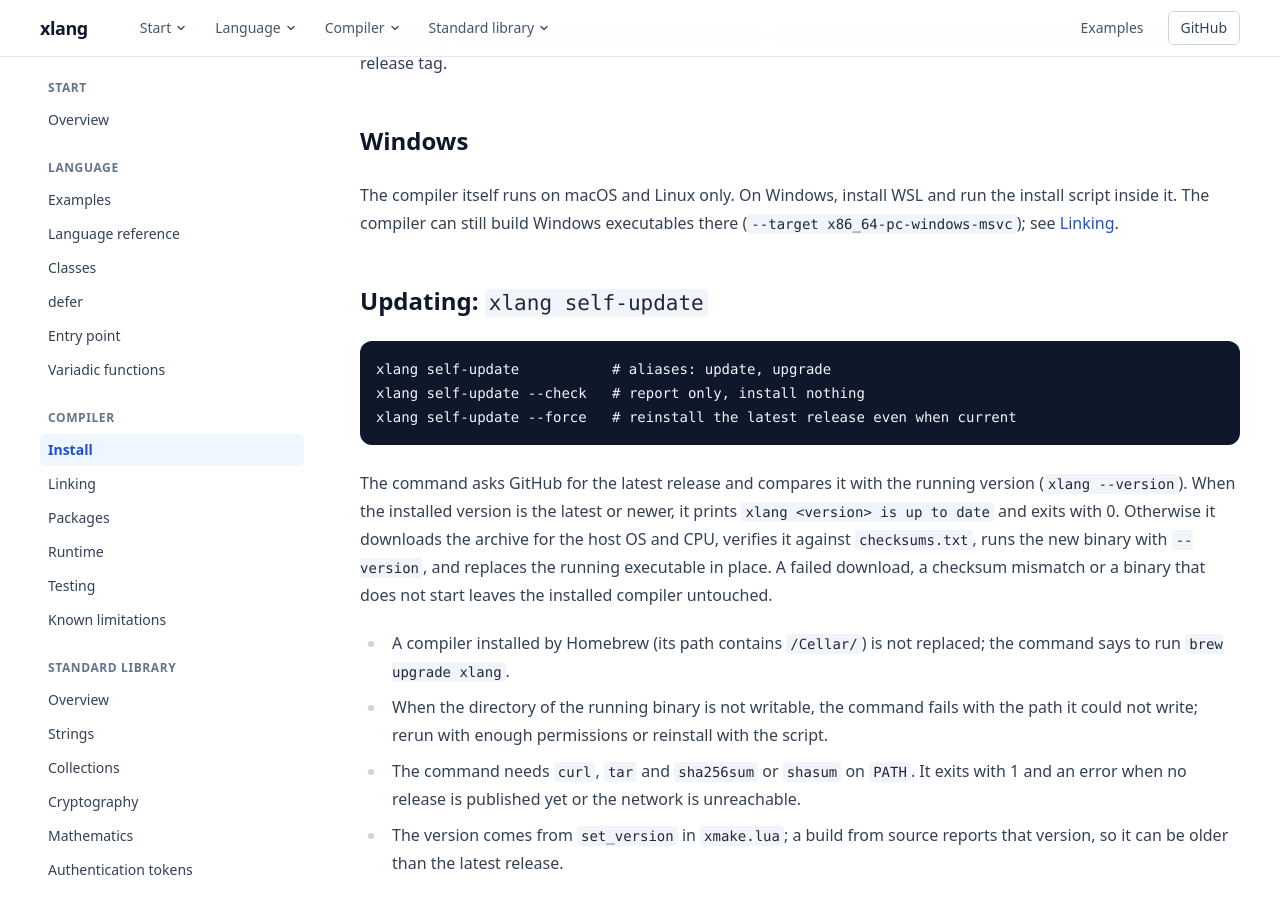
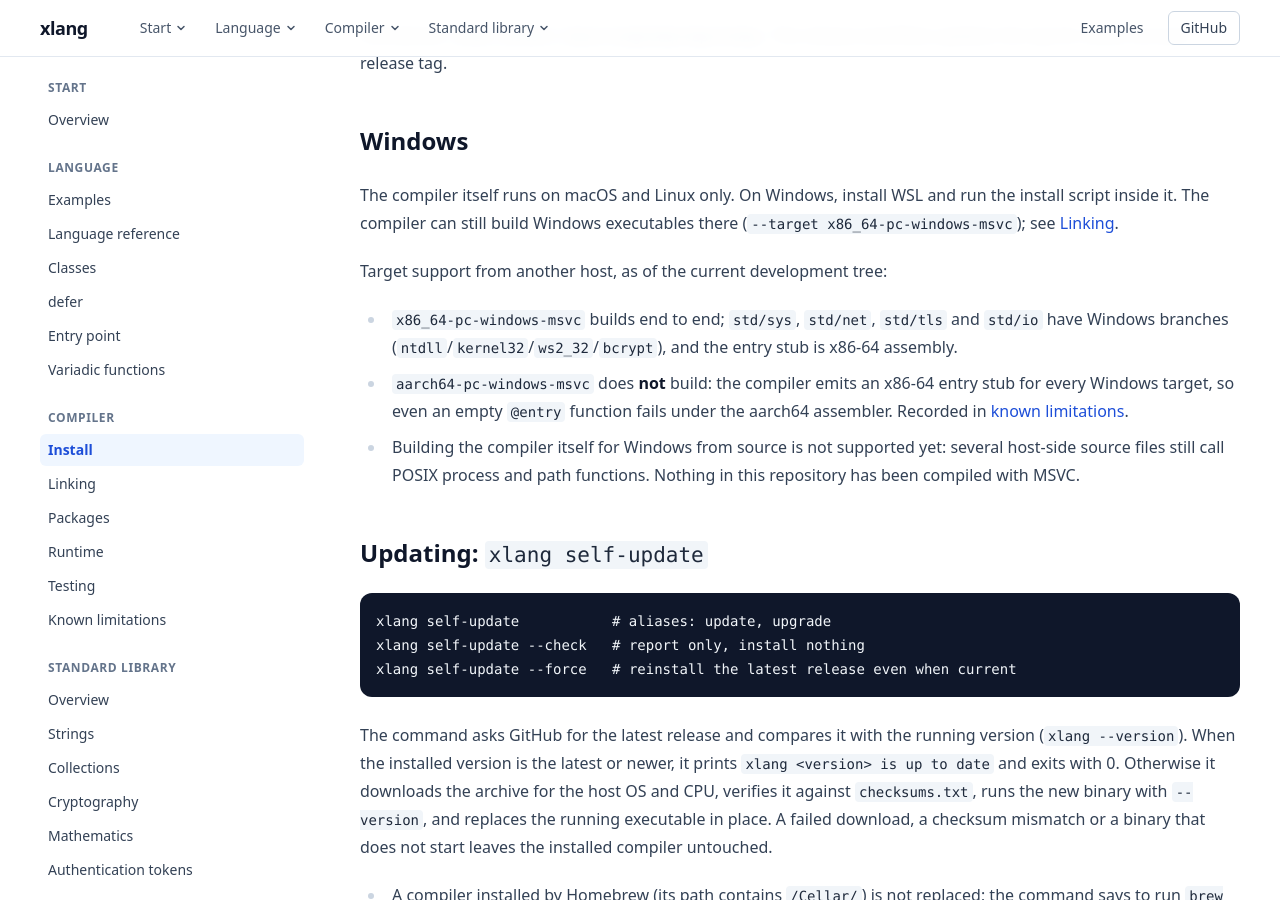
Before and after one commit to hasirciogluhq/xlang, a Jekyll site: the page built from docs/compiler/install.md, in a window 1280 px wide and 900 px high, scrolled down 1333 px. Built offline with Jekyll 4.4.1, drawn with Linux system fonts in a browser that asks for light colours; nearby versions of some CDN libraries; our own code applies the rules of GitHub Pages for plain Markdown files.

Commit message:
Update documentation for HTTP client and compiler installation details
- Revised the `known-limitations.md` to clarify the HTTP client capabilities, specifying the absence of streaming bodies and detailing the supported methods.
- Enhanced the `install.md` to include target support information for Windows, noting the limitations for `aarch64-pc-windows-msvc` builds and the current status of building the compiler from source.
- Updated `index.xl` and `url.xl` to reflect changes in the HTTP client structure and removed outdated comments.

These updates improve the clarity and completeness of the documentation, aiding developers in understanding the HTTP client functionality and compiler installation process.

```diff
--- a/docs/compiler/install.md
+++ b/docs/compiler/install.md
@@ -38,6 +38,12 @@ Homebrew: `brew install hasirciogluhq/tap/xlang`. The release workflow updates t
 ## Windows
 
 The compiler itself runs on macOS and Linux only. On Windows, install WSL and run the install script inside it. The compiler can still build Windows executables there (`--target x86_64-pc-windows-msvc`); see [Linking]({{ site.baseurl }}/compiler/linking.html).
+
+Target support from another host, as of the current development tree:
+
+- `x86_64-pc-windows-msvc` builds end to end; `std/sys`, `std/net`, `std/tls` and `std/io` have Windows branches (`ntdll`/`kernel32`/`ws2_32`/`bcrypt`), and the entry stub is x86-64 assembly.
+- `aarch64-pc-windows-msvc` does **not** build: the compiler emits an x86-64 entry stub for every Windows target, so even an empty `@entry` function fails under the aarch64 assembler. Recorded in [known limitations](../known-limitations.html).
+- Building the compiler itself for Windows from source is not supported yet: several host-side source files still call POSIX process and path functions. Nothing in this repository has been compiled with MSVC.
 
 ## Updating: `xlang self-update`
 
```
Also changed, not shown: docs/known-limitations.md (+2 -2 lines), 5 other files.
